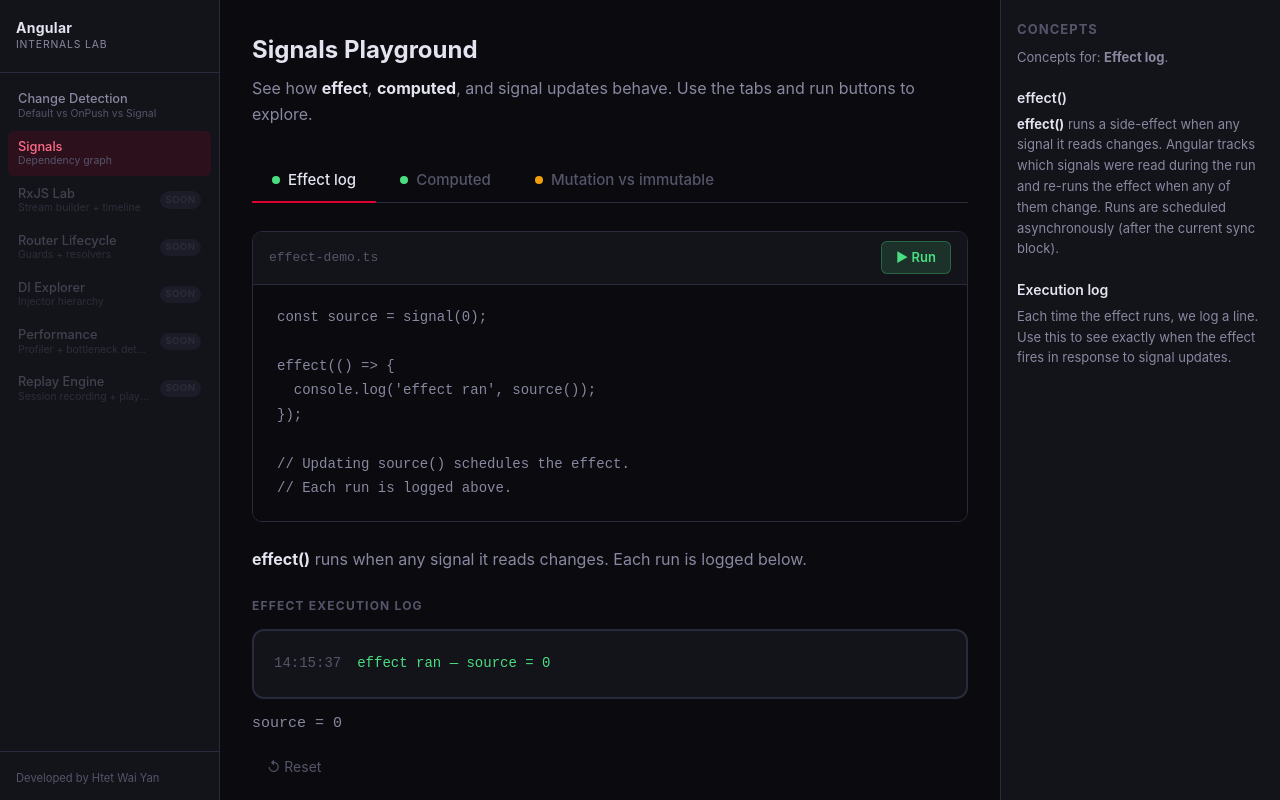
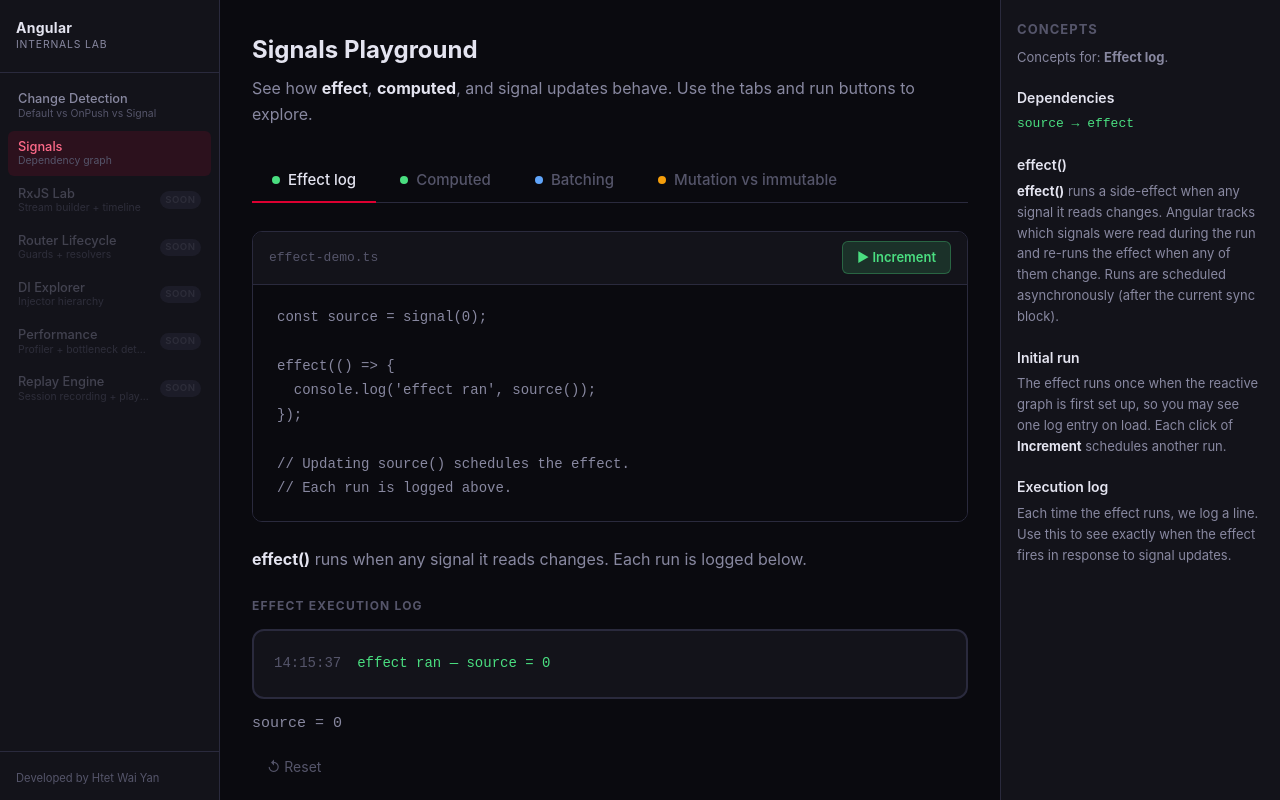
Before and after one commit to HtetWaiYann/angular-internal-labs, an Angular app: page /signals in a window 1280 px wide. Built offline with nearby package versions, Linux system fonts and the light colour scheme.

Commit message:
feat: batch update in signals

```diff
--- a/src/app/features/signals/components/signals-concepts-sidebar/signals-concepts-sidebar.component.css
+++ b/src/app/features/signals/components/signals-concepts-sidebar/signals-concepts-sidebar.component.css
@@ -65,6 +65,12 @@
   color: var(--text-primary);
 }
 
+.concept-deps {
+  font-family: var(--font-mono);
+  font-size: 0.8125rem;
+  color: var(--color-signal);
+}
+
 .concept-body code {
   font-family: var(--font-mono);
   font-size: 0.75rem;
--- a/src/app/features/signals/components/signals-concepts-sidebar/signals-concepts-sidebar.component.html
+++ b/src/app/features/signals/components/signals-concepts-sidebar/signals-concepts-sidebar.component.html
@@ -1,14 +1,24 @@
 <aside class="concepts-sidebar">
   <h2 class="sidebar-title">Concepts</h2>
   <p class="sidebar-intro">
-    Concepts for: <strong>{{ activeTab() === 'effect' ? 'Effect log' : (activeTab() === 'computed' ? 'Computed' : 'Mutation vs immutable') }}</strong>.
+    Concepts for: <strong>{{ tabLabel() }}</strong>.
   </p>
 
   @if (activeTab() === 'effect') {
     <section class="concept-block">
+      <h3 class="concept-heading">Dependencies</h3>
+      <p class="concept-body concept-deps">source → effect</p>
+    </section>
+    <section class="concept-block">
       <h3 class="concept-heading">effect()</h3>
       <p class="concept-body">
         <strong>effect()</strong> runs a side-effect when any signal it reads changes. Angular tracks which signals were read during the run and re-runs the effect when any of them change. Runs are scheduled asynchronously (after the current sync block).
+      </p>
+    </section>
+    <section class="concept-block">
+      <h3 class="concept-heading">Initial run</h3>
+      <p class="concept-body">
+        The effect runs once when the reactive graph is first set up, so you may see one log entry on load. Each click of <strong>Increment</strong> schedules another run.
       </p>
     </section>
     <section class="concept-block">
@@ -21,6 +31,10 @@
 
   @if (activeTab() === 'computed') {
     <section class="concept-block">
+      <h3 class="concept-heading">Dependencies</h3>
+      <p class="concept-body concept-deps">source → computed → effect</p>
+    </section>
+    <section class="concept-block">
       <h3 class="concept-heading">computed()</h3>
       <p class="concept-body">
         <strong>computed()</strong> derives a value from other signals. It recalculates only when one of its dependencies changes, and caches the result until then. Reading it in an effect ties the effect to that computed value.
@@ -30,6 +44,25 @@
       <h3 class="concept-heading">Recalculation</h3>
       <p class="concept-body">
         When the source signal changes, the computed recalculates. The effect that reads the computed then runs, so we log each recompute in the panel.
+      </p>
+    </section>
+  }
+
+  @if (activeTab() === 'batching') {
+    <section class="concept-block">
+      <h3 class="concept-heading">Dependencies</h3>
+      <p class="concept-body concept-deps">a, b → effect</p>
+    </section>
+    <section class="concept-block">
+      <h3 class="concept-heading">Batching</h3>
+      <p class="concept-body">
+        When you update multiple signals in the same synchronous block, Angular batches notifications. An effect that reads those signals runs <strong>once</strong> after the block, not once per update.
+      </p>
+    </section>
+    <section class="concept-block">
+      <h3 class="concept-heading">Why it matters</h3>
+      <p class="concept-body">
+        Batching avoids redundant effect runs and keeps the reactive graph efficient when many signals change together.
       </p>
     </section>
   }
--- a/src/app/features/signals/components/signals-concepts-sidebar/signals-concepts-sidebar.component.ts
+++ b/src/app/features/signals/components/signals-concepts-sidebar/signals-concepts-sidebar.component.ts
@@ -1,6 +1,6 @@
-import { Component, input } from '@angular/core';
+import { Component, input, computed } from '@angular/core';
 
-export type SignalsTab = 'effect' | 'computed' | 'mutation';
+export type SignalsTab = 'effect' | 'computed' | 'batching' | 'mutation';
 
 @Component({
   selector: 'app-signals-concepts-sidebar',
@@ -10,4 +10,12 @@
 })
 export class SignalsConceptsSidebarComponent {
   readonly activeTab = input<SignalsTab>('effect');
+
+  readonly tabLabel = computed(() => {
+    const t = this.activeTab();
+    if (t === 'effect') return 'Effect log';
+    if (t === 'computed') return 'Computed';
+    if (t === 'batching') return 'Batching';
+    return 'Mutation vs immutable';
+  });
 }
--- a/src/app/features/signals/services/signals-playground-state.service.ts
+++ b/src/app/features/signals/services/signals-playground-state.service.ts
@@ -13,18 +13,28 @@
   computedValue: number;
 }
 
+export interface BatchLogEntry {
+  id: number;
+  time: string;
+  message: string;
+}
+
 @Injectable({ providedIn: 'root' })
 export class SignalsPlaygroundStateService {
   private nextId = 0;
 
   readonly effectLog = signal<EffectLogEntry[]>([]);
   readonly computedLog = signal<ComputedLogEntry[]>([]);
+  readonly batchLog = signal<BatchLogEntry[]>([]);
 
   readonly sourceForEffect = signal(0);
   readonly sourceForComputed = signal(0);
   readonly computedFromSource = computed(
     () => this.sourceForComputed() * 2
   );
+
+  readonly batchA = signal(0);
+  readonly batchB = signal(0);
 
   readonly mutableArray = signal<number[]>([1, 2, 3]);
   readonly immutableArray = signal<number[]>([1, 2, 3]);
@@ -93,6 +103,30 @@
         })
       );
     });
+
+    effect(() => {
+      const a = this.batchA();
+      const b = this.batchB();
+      const time = new Date().toLocaleTimeString('en-US', {
+        hour12: false,
+        hour: '2-digit',
+        minute: '2-digit',
+        second: '2-digit',
+      });
+      this.batchLog.update((log) => [
+        ...log,
+        {
+          id: ++this.nextId,
+          time,
+          message: `effect ran — a = ${a}, b = ${b}`,
+        },
+      ]);
+    });
+  }
+
+  updateBothInSameTick(): void {
+    this.batchA.update((v) => v + 1);
+    this.batchB.update((v) => v + 1);
   }
 
   incrementForEffect(): void {
@@ -129,4 +163,10 @@
     this.lastMutableUpdate.set(null);
     this.lastImmutableUpdate.set(null);
   }
+
+  clearBatchLog(): void {
+    this.batchLog.set([]);
+    this.batchA.set(0);
+    this.batchB.set(0);
+  }
 }
--- a/src/app/features/signals/signals-playground.component.css
+++ b/src/app/features/signals/signals-playground.component.css
@@ -69,6 +69,7 @@
 
 .pip--effect { background: var(--color-signal); }
 .pip--computed { background: var(--color-signal); }
+.pip--batching { background: var(--color-default); }
 .pip--mutation { background: var(--color-onpush); }
 
 /* ── Tab pane ─────────────────────────────────────────────── */
--- a/src/app/features/signals/signals-playground.component.html
+++ b/src/app/features/signals/signals-playground.component.html
@@ -27,6 +27,14 @@
       </button>
       <button
         class="tab"
+        [class.tab--active]="activeTab() === 'batching'"
+        (click)="activeTab.set('batching')"
+      >
+        <span class="tab-pip pip--batching"></span>
+        Batching
+      </button>
+      <button
+        class="tab"
         [class.tab--active]="activeTab() === 'mutation'"
         (click)="activeTab.set('mutation')"
       >
@@ -41,7 +49,7 @@
           <div class="code-topbar">
             <span class="code-filename">effect-demo.ts</span>
             <button class="run-btn run-btn--signal" (click)="state.incrementForEffect()">
-              ▶ Run
+              ▶ Increment
             </button>
           </div>
           <pre class="code-pre">{{ code.effect }}</pre>
@@ -57,14 +65,49 @@
                 <span class="log-time">{{ entry.time }}</span>
                 <span class="log-msg">{{ entry.message }}</span>
               </div>
-            } @empty {
-              <div class="log-empty">No runs yet. Click Run above.</div>
+            }             @empty {
+              <div class="log-empty">No runs yet. Click Increment above.</div>
             }
           </div>
           <div class="live-stats">
             <span class="stat-inline">source = {{ state.sourceForEffect() }}</span>
           </div>
           <button class="reset-btn" (click)="state.clearEffectLog()">↺ Reset</button>
+        </div>
+      </div>
+    }
+
+    @if (activeTab() === 'batching') {
+      <div class="tab-pane">
+        <div class="code-block">
+          <div class="code-topbar">
+            <span class="code-filename">batching-demo.ts</span>
+            <button class="run-btn run-btn--signal" (click)="state.updateBothInSameTick()">
+              ▶ Update both
+            </button>
+          </div>
+          <pre class="code-pre">{{ code.batching }}</pre>
+        </div>
+        <p class="tab-desc">
+          When multiple signals change in the <strong>same synchronous block</strong>, effects that read them run once after the block (batched).
+        </p>
+        <div class="live-area">
+          <span class="live-label">Effect execution log</span>
+          <div class="log-panel">
+            @for (entry of state.batchLog(); track entry.id) {
+              <div class="log-row">
+                <span class="log-time">{{ entry.time }}</span>
+                <span class="log-msg">{{ entry.message }}</span>
+              </div>
+            } @empty {
+              <div class="log-empty">No runs yet. Click Update both above.</div>
+            }
+          </div>
+          <div class="live-stats">
+            <span class="stat-inline">a = {{ state.batchA() }}</span>
+            <span class="stat-inline">b = {{ state.batchB() }}</span>
+          </div>
+          <button class="reset-btn" (click)="state.clearBatchLog()">↺ Reset</button>
         </div>
       </div>
     }
@@ -121,7 +164,7 @@
           <pre class="code-pre">{{ code.mutation }}</pre>
         </div>
         <p class="tab-desc">
-          Signals use <strong>reference equality</strong>. Mutating in place and returning the same reference does not notify. Returning a new array does.
+          Signals use <strong>reference equality</strong>. Mutating in place and returning the same reference does not notify. Returning a new array does. The left card may not re-render when you mutate (same ref), so the displayed array can stay stale.
         </p>
         <div class="live-area">
           <span class="live-label">Live</span>
--- a/src/app/features/signals/signals-playground.component.ts
+++ b/src/app/features/signals/signals-playground.component.ts
@@ -2,7 +2,7 @@
 import { SignalsPlaygroundStateService } from './services/signals-playground-state.service';
 import { SignalsConceptsSidebarComponent } from './components/signals-concepts-sidebar/signals-concepts-sidebar.component';
 
-type Tab = 'effect' | 'computed' | 'mutation';
+type Tab = 'effect' | 'computed' | 'batching' | 'mutation';
 
 @Component({
   selector: 'app-signals-playground',
@@ -36,6 +36,19 @@
       `// When source changes, computed recalculates\n` +
       `// and the effect runs.`,
 
+    batching:
+      `const a = signal(0);\n` +
+      `const b = signal(0);\n` +
+      `\n` +
+      `effect(() => {\n` +
+      `  console.log('effect ran', a(), b());\n` +
+      `});\n` +
+      `\n` +
+      `// Updating both in the same synchronous block:\n` +
+      `a.update(n => n + 1);\n` +
+      `b.update(n => n + 1);\n` +
+      `// → Effect runs once (batched).`,
+
     mutation:
       `const arr = signal([1, 2, 3]);\n` +
       `\n` +
```
